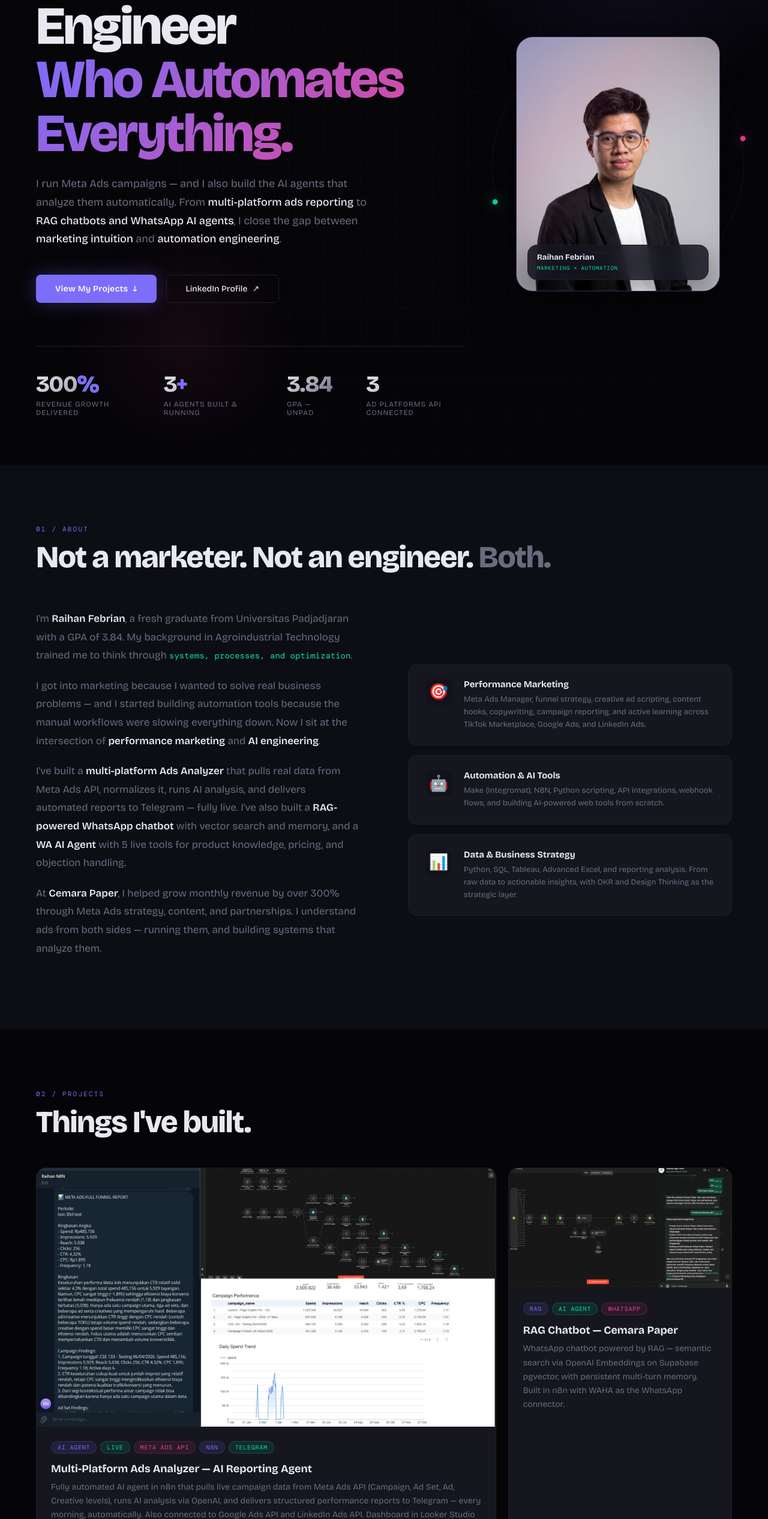
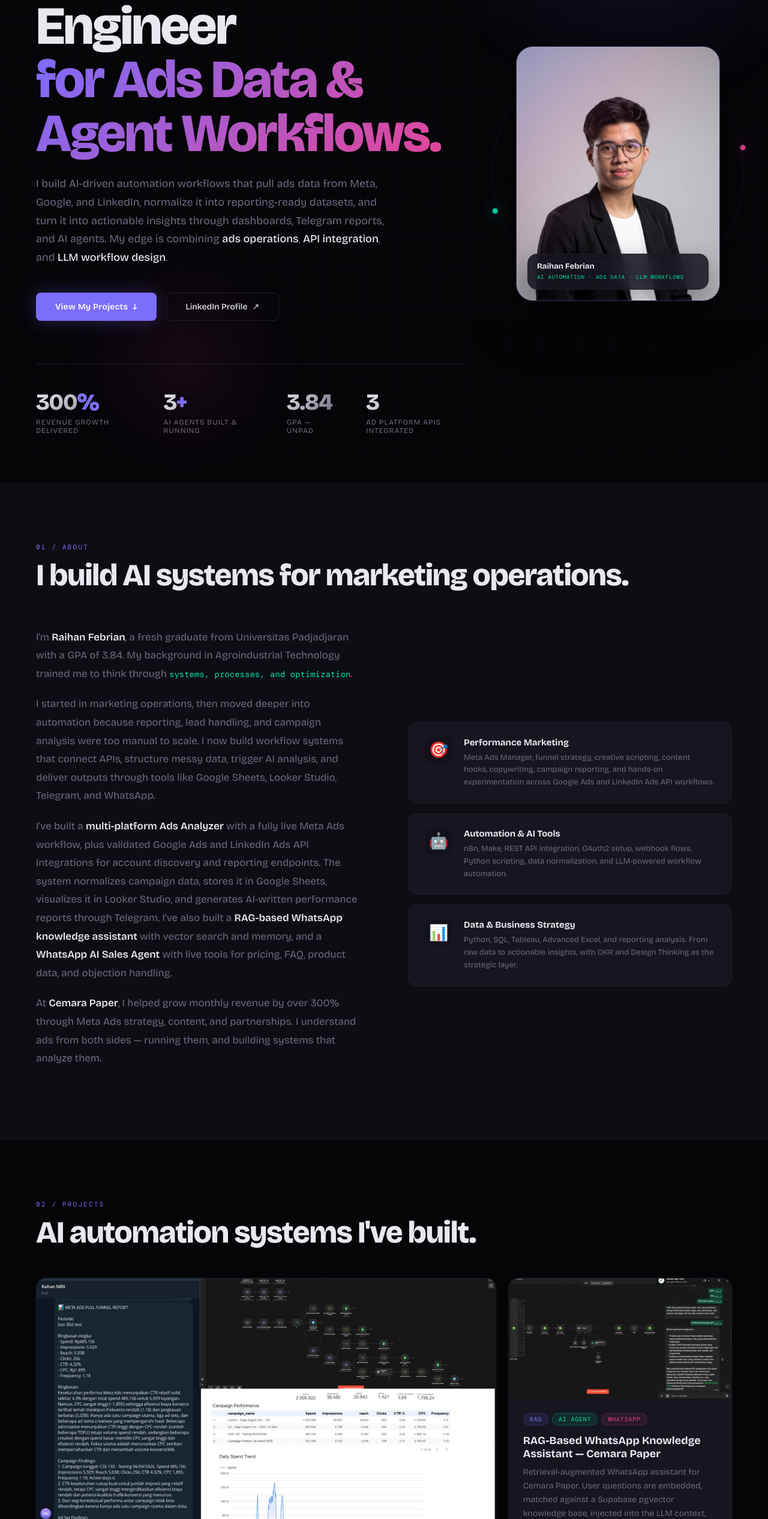
Before and after one commit to Raihanfebrian/Portofolio-Marketing-Automation, a plain HTML site: page index.html in a window 1280 px wide. Shown: the part 267-2800 px from the top of the page at 60% size. Drawn offline with nearby package versions, Linux system fonts and the light colour scheme; a web font is replaced by a local one.

Commit message:
Update index.html

```diff
--- a/index.html
+++ b/index.html
@@ -3,7 +3,7 @@
 <head>
   <meta charset="UTF-8">
   <meta name="viewport" content="width=device-width, initial-scale=1.0">
-  <title>Raihan Febrian - Marketing × AI Engineer & Automation Builder</title>
+  <title>Raihan Febrian - AI Automation Engineer for Ads Data & Agent Workflows</title>
   <link rel="preconnect" href="https://fonts.googleapis.com">
   <link href="https://fonts.googleapis.com/css2?family=Bricolage+Grotesque:wght@300;400;500;600;700;800&family=DM+Mono:ital,wght@0,300;0,400;1,300&display=swap" rel="stylesheet">
   <style>
@@ -1830,14 +1830,15 @@
           <div class="hero-badge">Available for opportunities</div>
 
           <h1 class="hero-title">
-            Marketing × AI Engineer
-            <span class="line2">Who Automates Everything.</span>
+            AI Automation Engineer
+            <span class="line2">for Ads Data & Agent Workflows.</span>
           </h1>
 
           <p class="hero-sub">
-            I run Meta Ads campaigns — and I also build the AI agents that analyze them automatically.
-            From <strong>multi-platform ads reporting</strong> to <strong>RAG chatbots and WhatsApp AI agents</strong>,
-            I close the gap between <strong>marketing intuition</strong> and <strong>automation engineering</strong>.
+            I build AI-driven automation workflows that pull ads data from Meta, Google, and LinkedIn,
+            normalize it into reporting-ready datasets, and turn it into actionable insights through dashboards,
+            Telegram reports, and AI agents. My edge is combining <strong>ads operations</strong>,
+            <strong>API integration</strong>, and <strong>LLM workflow design</strong>.
           </p>
 
           <div class="hero-actions">
@@ -1866,7 +1867,7 @@
             </div>
             <div class="stat-item">
               <div class="stat-num">3</div>
-              <div class="stat-label">Ad Platforms API Connected</div>
+              <div class="stat-label">Ad Platform APIs Integrated</div>
             </div>
           </div>
         </div>
@@ -1878,7 +1879,7 @@
             <img src="photo-profile.png" alt="Raihan Febrian profile photo">
             <div class="profile-float">
               <div class="profile-float-title">Raihan Febrian</div>
-              <div class="profile-float-sub">Marketing × Automation</div>
+              <div class="profile-float-sub">AI Automation · Ads Data · LLM Workflows</div>
             </div>
           </div>
         </div>
@@ -1891,7 +1892,7 @@
   <section id="about">
     <div class="reveal">
       <p class="section-label">01 / About</p>
-      <h2 class="section-title">Not a marketer. Not an engineer. <em>Both.</em></h2>
+      <h2 class="section-title">I build AI systems for marketing operations.</h2>
     </div>
 
     <div class="about-grid">
@@ -1902,15 +1903,18 @@
           <em>systems, processes, and optimization</em>.
         </p>
         <p>
-          I got into marketing because I wanted to solve real business problems — and I started building automation tools
-          because the manual workflows were slowing everything down. Now I sit at the intersection of
-          <strong>performance marketing</strong> and <strong>AI engineering</strong>.
+          I started in marketing operations, then moved deeper into automation because reporting, lead handling,
+          and campaign analysis were too manual to scale. I now build workflow systems that connect APIs,
+          structure messy data, trigger AI analysis, and deliver outputs through tools like Google Sheets,
+          Looker Studio, Telegram, and WhatsApp.
         </p>
         <p>
-          I've built a <strong>multi-platform Ads Analyzer</strong> that pulls real data from Meta Ads API,
-          normalizes it, runs AI analysis, and delivers automated reports to Telegram — fully live.
-          I've also built a <strong>RAG-powered WhatsApp chatbot</strong> with vector search and memory,
-          and a <strong>WA AI Agent</strong> with 5 live tools for product knowledge, pricing, and objection handling.
+          I've built a <strong>multi-platform Ads Analyzer</strong> with a fully live Meta Ads workflow,
+          plus validated Google Ads and LinkedIn Ads API integrations for account discovery and reporting endpoints.
+          The system normalizes campaign data, stores it in Google Sheets, visualizes it in Looker Studio,
+          and generates AI-written performance reports through Telegram.
+          I've also built a <strong>RAG-based WhatsApp knowledge assistant</strong> with vector search and memory,
+          and a <strong>WhatsApp AI Sales Agent</strong> with live tools for pricing, FAQ, product data, and objection handling.
         </p>
         <p>
           At <strong>Cemara Paper</strong>, I helped grow monthly revenue by over 300% through Meta Ads strategy,
@@ -1923,14 +1927,14 @@
           <div class="pillar-icon">🎯</div>
           <div class="pillar-content">
             <h4>Performance Marketing</h4>
-            <p>Meta Ads Manager, funnel strategy, creative ad scripting, content hooks, copywriting, campaign reporting, and active learning across TikTok Marketplace, Google Ads, and LinkedIn Ads.</p>
+            <p>Meta Ads Manager, funnel strategy, creative scripting, content hooks, copywriting, campaign reporting, and hands-on experimentation across Google Ads and LinkedIn Ads API workflows.</p>
           </div>
         </div>
         <div class="pillar">
           <div class="pillar-icon">🤖</div>
           <div class="pillar-content">
             <h4>Automation & AI Tools</h4>
-            <p>Make (Integromat), N8N, Python scripting, API integrations, webhook flows, and building AI-powered web tools from scratch.</p>
+            <p>n8n, Make, REST API integration, OAuth2 setup, webhook flows, Python scripting, data normalization, and LLM-powered workflow automation.</p>
           </div>
         </div>
         <div class="pillar">
@@ -1949,7 +1953,7 @@
     <div class="projects-header reveal">
       <div>
         <p class="section-label">02 / Projects</p>
-        <h2 class="section-title">Things I've built.</h2>
+        <h2 class="section-title">AI automation systems I've built.</h2>
       </div>
     </div>
 
@@ -1972,14 +1976,17 @@
           </div>
           <h3 class="project-title">Multi-Platform Ads Analyzer — AI Reporting Agent</h3>
           <p class="project-desc">
-            Fully automated AI agent in n8n that pulls live campaign data from Meta Ads API (Campaign, Ad Set, Ad, Creative levels), runs AI analysis via OpenAI, and delivers structured performance reports to Telegram — every morning, automatically. Also connected to Google Ads API and LinkedIn Ads API. Dashboard in Looker Studio on top of Google Sheets as the live data layer.
+            AI reporting workflow in n8n for cross-platform advertising analytics. The Meta Ads pipeline is fully live, pulling campaign, ad set, ad, and creative-level data, normalizing it into Google Sheets, visualizing it in Looker Studio, and generating AI-written Telegram reports. Google Ads and LinkedIn Ads integrations were also validated through OAuth, account discovery, and reporting endpoint tests, ready to be activated once production campaign data is available.
           </p>
           <div class="project-access">
-            <strong>Stack:</strong> n8n · Meta Ads API · Google Ads API · LinkedIn Ads API · OpenAI · Google Sheets · Looker Studio · Telegram Bot API
+            <strong>Stack:</strong> n8n · Meta Ads API (live) · Google Ads API (OAuth + customer discovery) · LinkedIn Ads API (account + analytics endpoints) · OpenAI · Google Sheets · Looker Studio · Telegram Bot API
+          </div>
+          <div class="project-access">
+            <strong>System design:</strong> scheduled data fetching · API authentication · data normalization · no-data branching · dashboard data layer · AI report generation · Telegram delivery
           </div>
           <div class="project-footer">
             <span class="project-link" style="cursor:default; color: var(--muted);">Internal Tool — Demo on Request</span>
-            <span class="project-status live">Live</span>
+            <span class="project-status live">Meta Live · APIs Validated</span>
           </div>
         </div>
       </div>
@@ -1997,12 +2004,12 @@
             <span class="tag green">AI Agent</span>
             <span class="tag pink">WhatsApp</span>
           </div>
-          <h3 class="project-title">RAG Chatbot — Cemara Paper</h3>
+          <h3 class="project-title">RAG-Based WhatsApp Knowledge Assistant — Cemara Paper</h3>
           <p class="project-desc">
-            WhatsApp chatbot powered by RAG — semantic search via OpenAI Embeddings on Supabase pgvector, with persistent multi-turn memory. Built in n8n with WAHA as the WhatsApp connector.
+            Retrieval-augmented WhatsApp assistant for Cemara Paper. User questions are embedded, matched against a Supabase pgvector knowledge base, injected into the LLM context, and answered through WhatsApp with persistent multi-turn memory. Built in n8n with WAHA as the WhatsApp connector.
           </p>
           <div class="project-access">
-            <strong>Stack:</strong> n8n · WAHA · OpenAI Embeddings · Supabase Vector Store · Postgres Memory
+            <strong>Stack:</strong> n8n · WAHA · OpenAI Embeddings · Supabase pgvector · Postgres Chat Memory · OpenAI
           </div>
           <div class="project-footer">
             <span class="project-link" style="cursor:default; color: var(--muted);">Internal Tool</span>
@@ -2026,10 +2033,10 @@
           </div>
           <h3 class="project-title">WhatsApp AI Sales Agent</h3>
           <p class="project-desc">
-            An AI-powered WhatsApp agent with 5 live Google Sheets-connected tools:
-            Pricing, FAQ, Product Data, Objections Handling, and Media Assets.
-            The agent reads customer messages, selects the right tool, fetches real data,
-            and responds intelligently — including sending product images automatically.
+            WhatsApp sales agent with tool-calling logic connected to 5 live Google Sheets data sources:
+            Pricing, FAQ, Product Data, Objection Handling, and Media Assets.
+            The agent classifies customer intent, selects the right tool, fetches real-time business data,
+            and responds through WhatsApp — including automatic product image delivery.
           </p>
           <div class="project-access">
             <strong>Stack:</strong> n8n · WAHA · OpenAI · Google Sheets (5 tabs) · Simple Memory
@@ -2197,7 +2204,7 @@
           <div class="chip">Creative Scripting <span class="chip-level">Advanced</span></div>
           <div class="chip">Copywriting <span class="chip-level">Advanced</span></div>
           <div class="chip">Campaign Reporting <span class="chip-level">Intermediate</span></div>
-          <div class="chip">Google, TikTok, LinkedIn Ads <span class="chip-level">Learning</span></div>
+          <div class="chip">Google & LinkedIn Ads API Workflows <span class="chip-level">Hands-on</span></div>
         </div>
       </div>
 
@@ -2209,8 +2216,8 @@
           <div class="chip">OpenAI / Claude API <span class="chip-level">Intermediate</span></div>
           <div class="chip">RAG & Vector Search <span class="chip-level">Intermediate</span></div>
           <div class="chip">Supabase (pgvector) <span class="chip-level">Intermediate</span></div>
-          <div class="chip">Meta / Google / LinkedIn API <span class="chip-level">Hands-on</span></div>
-          <div class="chip">Webhook & HTTP Nodes <span class="chip-level">Intermediate</span></div>
+          <div class="chip">Meta / Google / LinkedIn Ads APIs <span class="chip-level">Integrated</span></div>
+          <div class="chip">OAuth2, Webhooks & HTTP Nodes <span class="chip-level">Hands-on</span></div>
           <div class="chip">Make (Integromat) <span class="chip-level">Intermediate</span></div>
           <div class="chip">Telegram Bot API <span class="chip-level">Intermediate</span></div>
           <div class="chip">WAHA (WhatsApp API) <span class="chip-level">Intermediate</span></div>
@@ -2296,7 +2303,7 @@
             <div class="tl-role">Client Relations & Marketing Specialist</div>
             <div class="tl-company">Cemara Paper · Bandung</div>
             <ul class="tl-bullets">
-              <li>Boosted average monthly revenue by <span class="tl-highlight">+300%</span>, from IDR 2 to 3M quarterly to IDR 4M+ monthly, through Meta Ads learning, content strategy, and partnership execution.</li>
+              <li>Increased average revenue by <span class="tl-highlight">+300%</span>, growing Cemara Paper from around IDR 2–3M per quarter to IDR 4M+ per month through Meta Ads testing, content strategy, and partnership execution.</li>
               <li>Secured multiple B2B workshop collaborations; managed full digital content pipeline and external communications.</li>
               <li>Led rebranding initiative end-to-end: visual identity, partner communication, and market repositioning.</li>
             </ul>
@@ -2496,8 +2503,8 @@
       <p class="section-label" style="text-align:center;">06 / Contact</p>
       <h2 class="contact-title">Let's build something <span>smart</span> together.</h2>
       <p class="contact-sub">
-        Open to full-time roles, freelance collaborations, and interesting projects —
-        especially anything at the intersection of performance marketing and automation.
+        Open to AI Engineer, Automation Engineer, and AI Workflow Builder roles —
+        especially projects involving ads data, API integrations, LLM agents, reporting automation, and business operations.
       </p>
       <div class="contact-links">
         <a href="mailto:raihanfebrian379@gmail.com" class="contact-link cl-primary">
```
